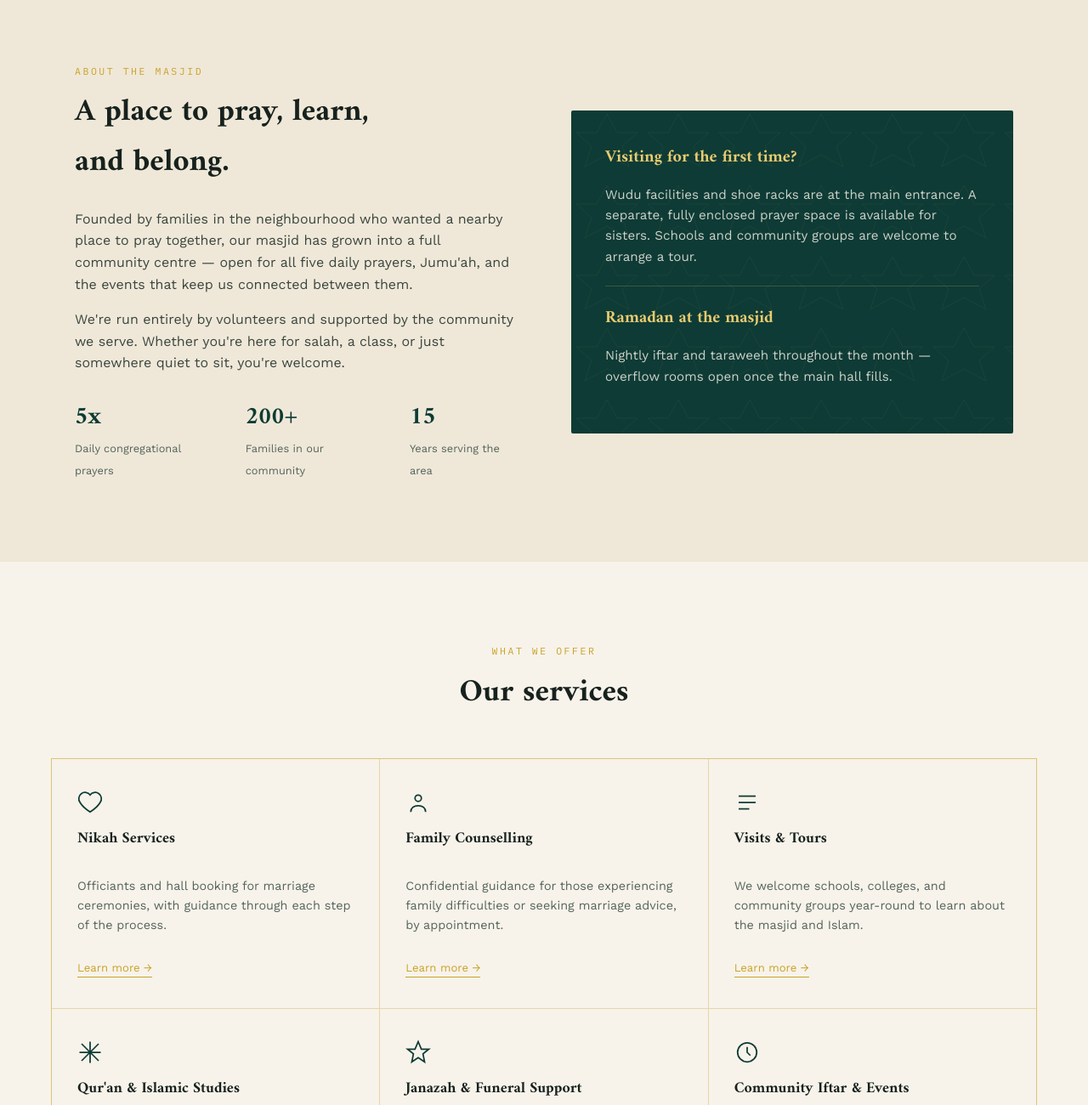
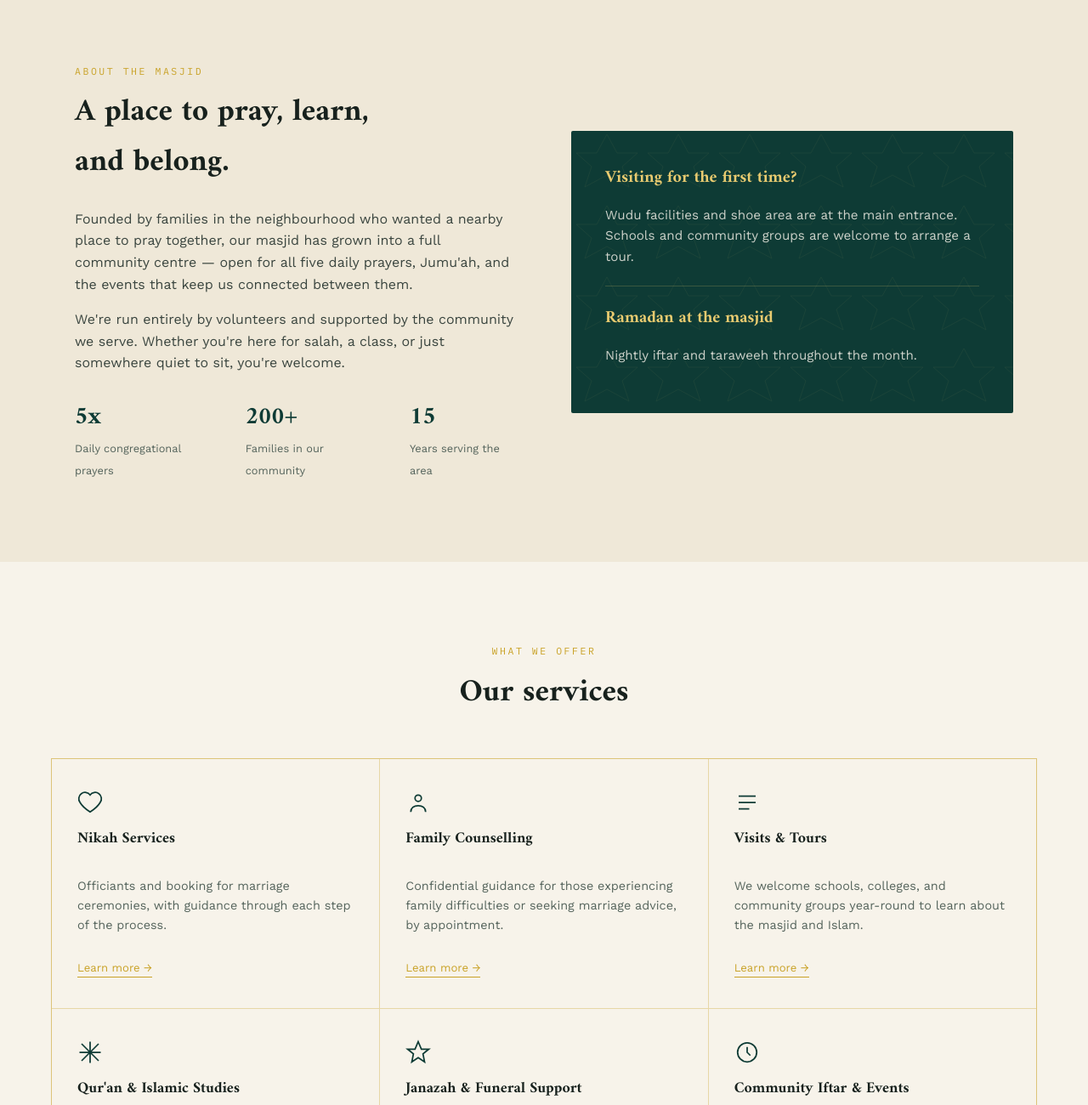
Before and after one commit to saif00425/masjid-e-quba-website, a plain HTML site: page index.html in a window 1280 px wide. Shown: the part 1385-2685 px from the top of the page at 85% size. Drawn offline with nearby package versions, Linux system fonts and the light colour scheme; no server answers.

Commit message:
index.html

```diff
--- a/index.html
+++ b/index.html
@@ -260,10 +260,10 @@
     <div class="about-panel">
       <div class="star-tile" style="opacity:0.08;"></div>
       <h3>Visiting for the first time?</h3>
-      <p><!-- CONFIG: practical info for newcomers -->Wudu facilities and shoe racks are at the main entrance. A separate, fully enclosed prayer space is available for sisters. Schools and community groups are welcome to arrange a tour.</p>
+      <p><!-- CONFIG: practical info for newcomers -->Wudu facilities and shoe area are at the main entrance. Schools and community groups are welcome to arrange a tour.</p>
       <div style="height:1px;background:rgba(233,203,112,0.2);margin:22px 0;"></div>
       <h3>Ramadan at the masjid</h3>
-      <p><!-- CONFIG: Ramadan info -->Nightly iftar and taraweeh throughout the month — overflow rooms open once the main hall fills.</p>
+      <p><!-- CONFIG: Ramadan info -->Nightly iftar and taraweeh throughout the month.</p>
     </div>
   </div>
 </section>
@@ -281,7 +281,7 @@
       <div class="service-card">
         <svg class="icon" viewBox="0 0 24 24" fill="none" stroke="currentColor" stroke-width="1.4"><path d="M12 21s-7-4.5-9.5-9A5.5 5.5 0 0112 5a5.5 5.5 0 019.5 7c-2.5 4.5-9.5 9-9.5 9z"/></svg>
         <h3>Nikah Services</h3>
-        <p>Officiants and hall booking for marriage ceremonies, with guidance through each step of the process.</p>
+        <p>Officiants and booking for marriage ceremonies, with guidance through each step of the process.</p>
         <a class="more" href="#">Learn more →</a>
       </div>
       <div class="service-card">
```
